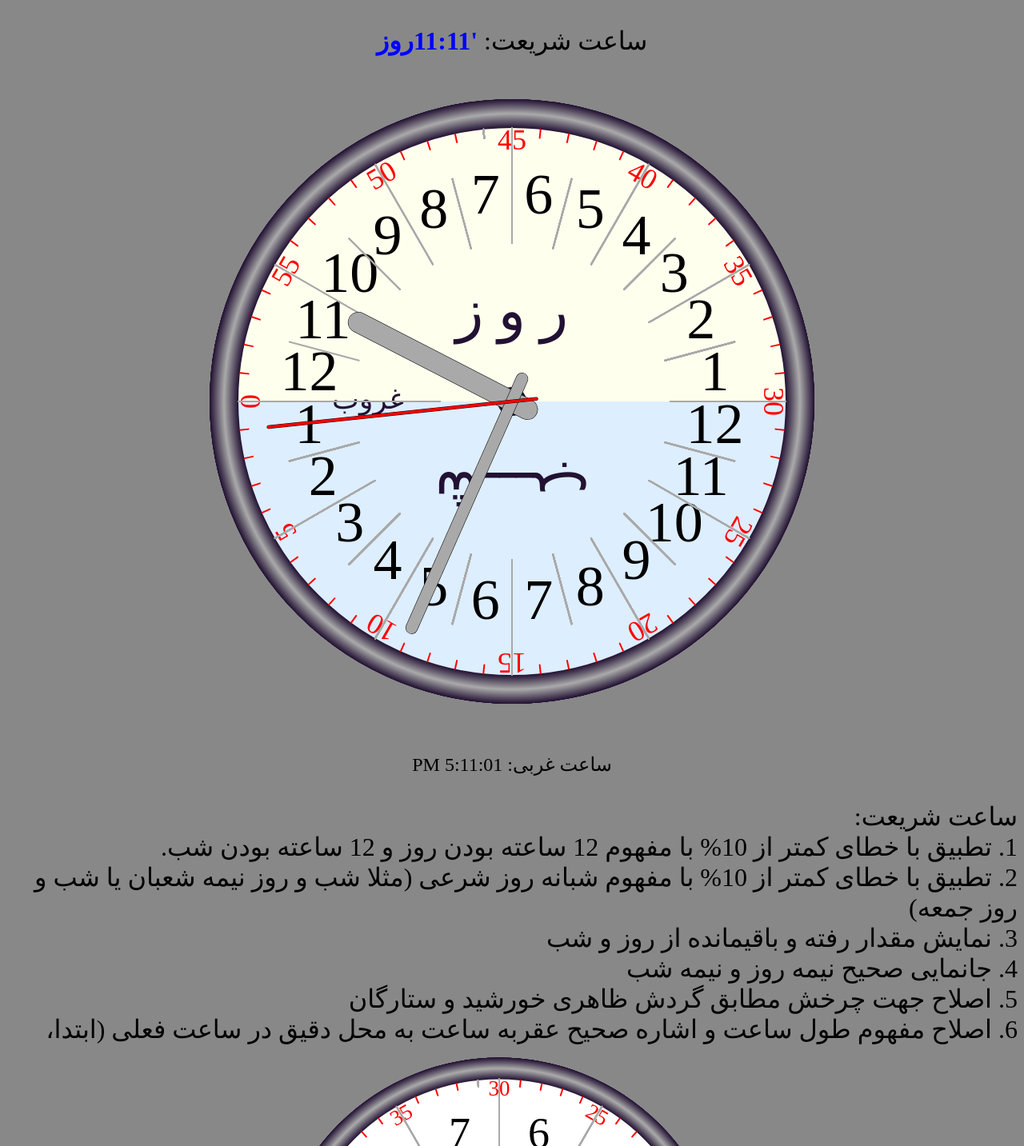
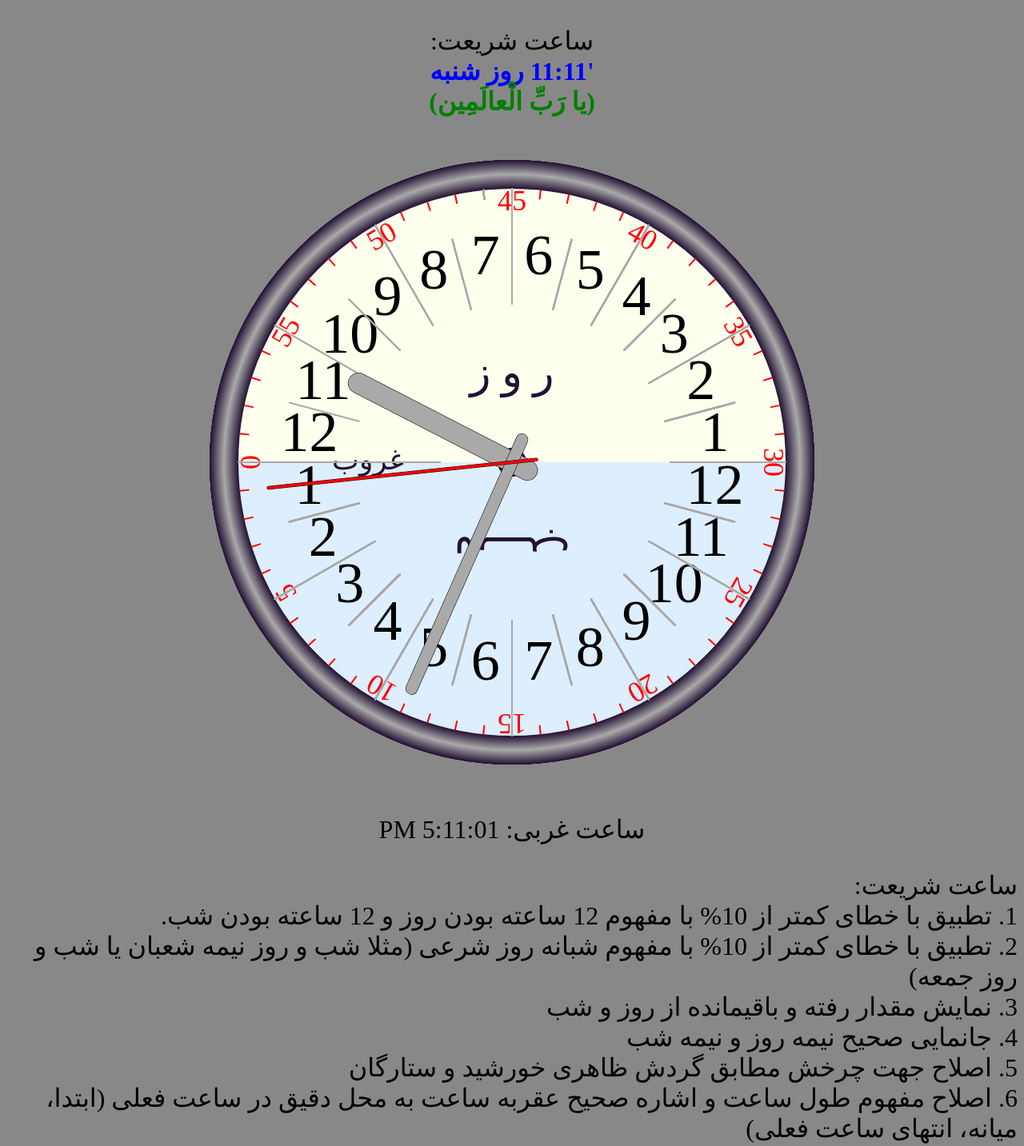
Before and after one commit to shariatzadeh/shariat-clock, a plain HTML site: page index.html in a window 1280 px wide. Shown: the top 1433 px of the page at 80% size. Drawn offline with Linux system fonts and the light colour scheme.

Commit message:
daily zekr

```diff
--- a/index.html
+++ b/index.html
@@ -11,23 +11,25 @@
   <title>ساعت</title>
 </head>
 
-<body dir=rtl style="background-color:#888; font-family:'b mitra'; font-size:24pt;">
+<body dir=rtl style="background-color:#888; font-family:'b mitra'; font-size:2em;">
 
 <p align=center>
 
 <div align=center>
-ساعت شریعت: <div dir=rtl id='pnowshariat' style='display: inline-block; font-weight:bold; color:blue;'></div>
+ساعت شریعت: <br/>
+<div dir=rtl id='pnowshariat' style='display: inline-block; font-weight:bold; color:blue;'></div>
 </div>
 
 <p align=center>
 <canvas  id="canvas2" width="800" height="800" style=''></canvas>
 </p>
 
-<div align=center style=' font-size:18pt;'>
+<div align=center style=' font-size:1em;'>
 ساعت غربی: <div dir=rtl id='pnow' style='align:center; display: inline-block;'></div>
 </div>
 
 </p>
+<div style=' font-size:1em;'>
 ساعت شریعت: <br/>
 1. تطبیق با خطای کمتر از 10% با مفهوم 12 ساعته بودن روز و 12 ساعته بودن شب. <br/>
 2. تطبیق با خطای کمتر از 10% با مفهوم شبانه روز شرعی (مثلا شب و روز نیمه شعبان یا شب و روز جمعه) <br/>
@@ -35,6 +37,7 @@
 4. جانمایی صحیح نیمه روز و نیمه شب <br/>
 5. اصلاح جهت چرخش  مطابق گردش ظاهری خورشید و ستارگان<br/>
 6. اصلاح مفهوم طول ساعت و اشاره صحیح عقربه ساعت به محل دقیق در ساعت فعلی (ابتدا، میانه، انتهای ساعت فعلی)
+</div>
 
 <canvas  id="canvas" width="600" height="600"></canvas>
 
@@ -76,9 +79,20 @@ function drawClocks() {
 	var pnowshariat = document.getElementById("pnowshariat");
 	var now = getNowShariat();
 	var hour = now.getHours();
-	var dayOrNight = (hour >= 12);
+	var dayOrNight = (hour >= 12 || hour == 0);
 	hour = (hour +12-1 ) % 12 + 1;
-	var strNow = "'" + hour.toString() + ':' + now.getMinutes() + (dayOrNight ? 'روز' : 'شب');
+	var weekday = now.toLocaleString('fa-ir', {  weekday: 'long' });
+	var zekr = '';
+	switch ((now.getDay() + 1) % 7) {
+		case 0: zekr = 'یا رَبِّ الْعالَمِین'; break; //شنبه
+		case 1: zekr = 'یا ذَالجَلالِ وَ اْلاِکْرام'; break;
+		case 2: zekr = 'یا قاضیَ الحاجات'; break;
+		case 3: zekr = 'یا أَرْحَمَ الرَّاحِمِین'; break;
+		case 4: zekr = 'یا حَیُّ یا قَیّومُ'; break;
+		case 5: zekr = 'لا إِلهَ إِلَّا اللَّهُ المَلِک الحقّ المُبین'; break;
+		case 6: zekr = 'الّلهُمَّ صَلِّ عَلَی مُحَمَّدٍ وَآلِ مُحَمَّدٍ و عجل فرجهم'; break;
+	}
+	var strNow = "'" + hour.toString() + ':' + now.getMinutes() + ' ' + (dayOrNight ? 'روز' : 'شب') + ' ' + weekday + ' <div style="color:green;">(' + zekr + ')</div>';
 	pnowshariat.innerHTML = strNow;
 }
 
@@ -140,7 +154,7 @@ function drawFace(ctx, radius, shariatClock, hours) {
 
 
   if (hours == 24) {
-		ctx.font = radius*0.2 + "px";
+  	ctx.font = 0.15*radius + "px 'b mitra'";
 		print(ctx, "ر و ز", 0, -radius*0.3);
 		print(ctx, "شـــب", 0, radius*0.3, 0, -Math.PI);
 		ctx.font = radius*0.1 + "px 'b mitra'";
```
